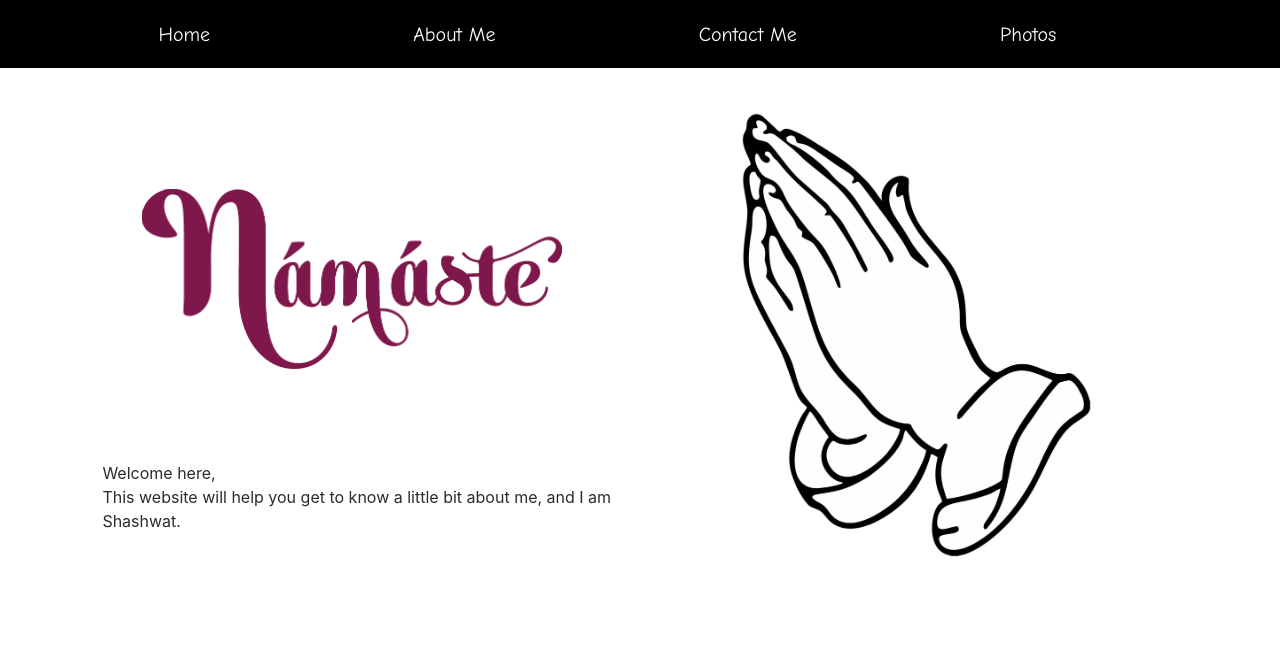
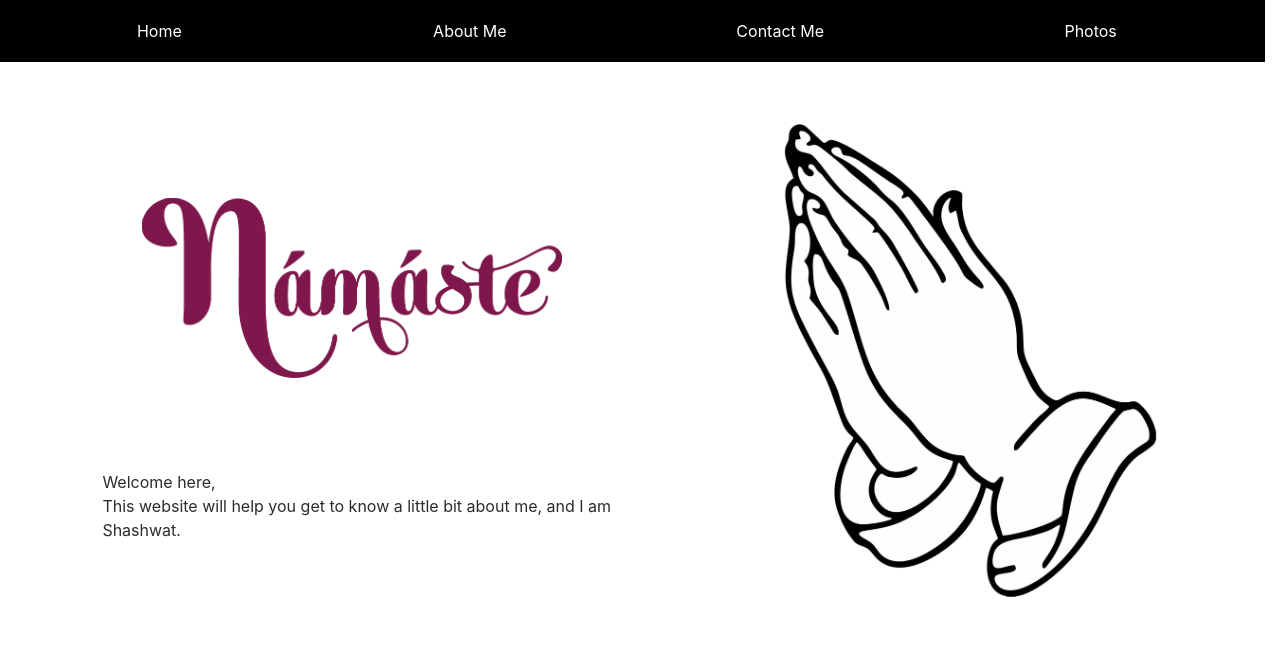
Before and after one commit to shashwat07/shashwat07.github.io, a plain HTML site: page index.html in a window 1280 px wide. Shown: the top 662 px of the page. Drawn offline with Linux system fonts and the light colour scheme.

Commit message:
fixed the header

```diff
--- a/index.html
+++ b/index.html
@@ -8,23 +8,23 @@
 		<link rel="stylesheet" type="text/css" href="mystyle.css">
 	</head>
 	<body>
-		<div id="header">
-			<ul>
-				<li><a href="#home"><div id="tab" class="button">Home</div></a></li>
-				<li><a href="#me"><div id="tab" class="button">About Me</div></a></li>
-				<li><a href="#contact"><div id="tab" class="button">Contact Me</div></a></li>
-				<li><a href="#photo"><div id="tab" class="button">Photos</div></a></li>
-			</ul>
+		<div id="header" class ="row">
+
+				<div class ="col-lg-3 col-md-3 col-sm-3 col-xs-6 description"><a href="#home">Home</a></div>
+				<div class ="col-lg-3 col-md-3 col-sm-3 col-xs-6 description"><a href="#me">About Me</a></div>
+				<div class ="col-lg-3 col-md-3 col-sm-3 col-xs-6 description"><a href="#contact">Contact Me</a></div>
+				<div class ="col-lg-3 col-md-3 col-sm-3 col-xs-6 description"><a href="#photo">Photos</a></div>
+
 		</div>
 		<div id="wholeBody">
 
 			<div id="home" class="content row">
 
-				<div class="col-lg-6 col-md-6">
+				<div class="col-lg-6 col-md-6 col-sm-6 col-xs-6">
 					<img src="images/namaste.png" class="img-fluid">
 					<p>Welcome here,<br>This website will help you get to know a little bit about me, and I am Shashwat.</p>
 				</div>
-				<div class="col-lg-6 col-md-6">
+				<div class="col-lg-6 col-md-6 col-sm-6 col-xs-6">
 					<img src="images/namaste1.jpg" class="img-fluid">
 				</div>
 
--- a/mystyle.css
+++ b/mystyle.css
@@ -44,8 +44,10 @@ a:hover, li:hover {
 	padding:1.5%;
 	left:0px;
 	top:0px;
+	right:0px;
 	z-index:1000;
 	box-sizing: border-box;
+	margin-right: 0;
 }
 
 #footer{
@@ -66,15 +68,18 @@ a:hover, li:hover {
 
 body{
 	background-color:#FFF;
+	width: 100%;
 }
 
 #wholeBody{
 	padding-left:8%;
-	padding-right:8%;
+	padding-right:0%;
+	width:100%;
 }
 
 .content{
 	padding-top: 9%;
+	width: 100%;
 
 }
 
```
